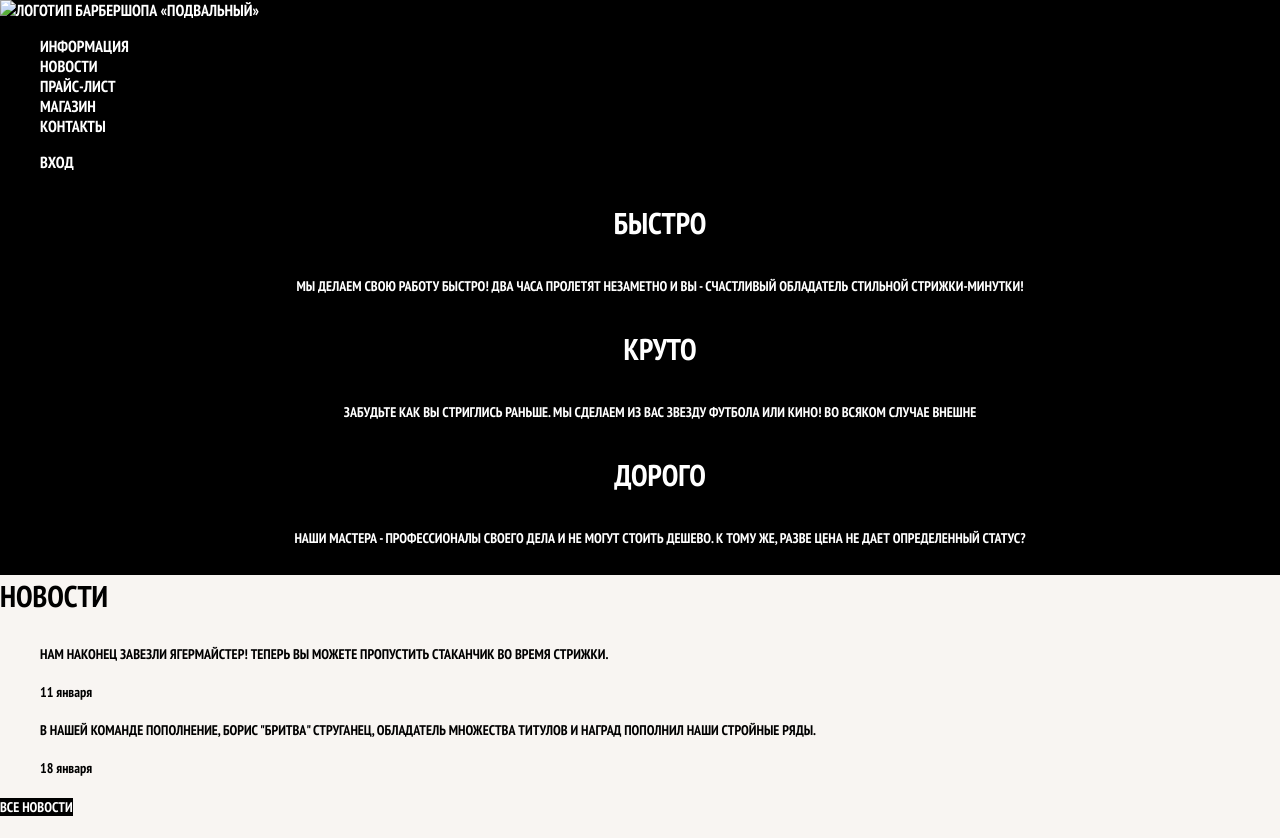
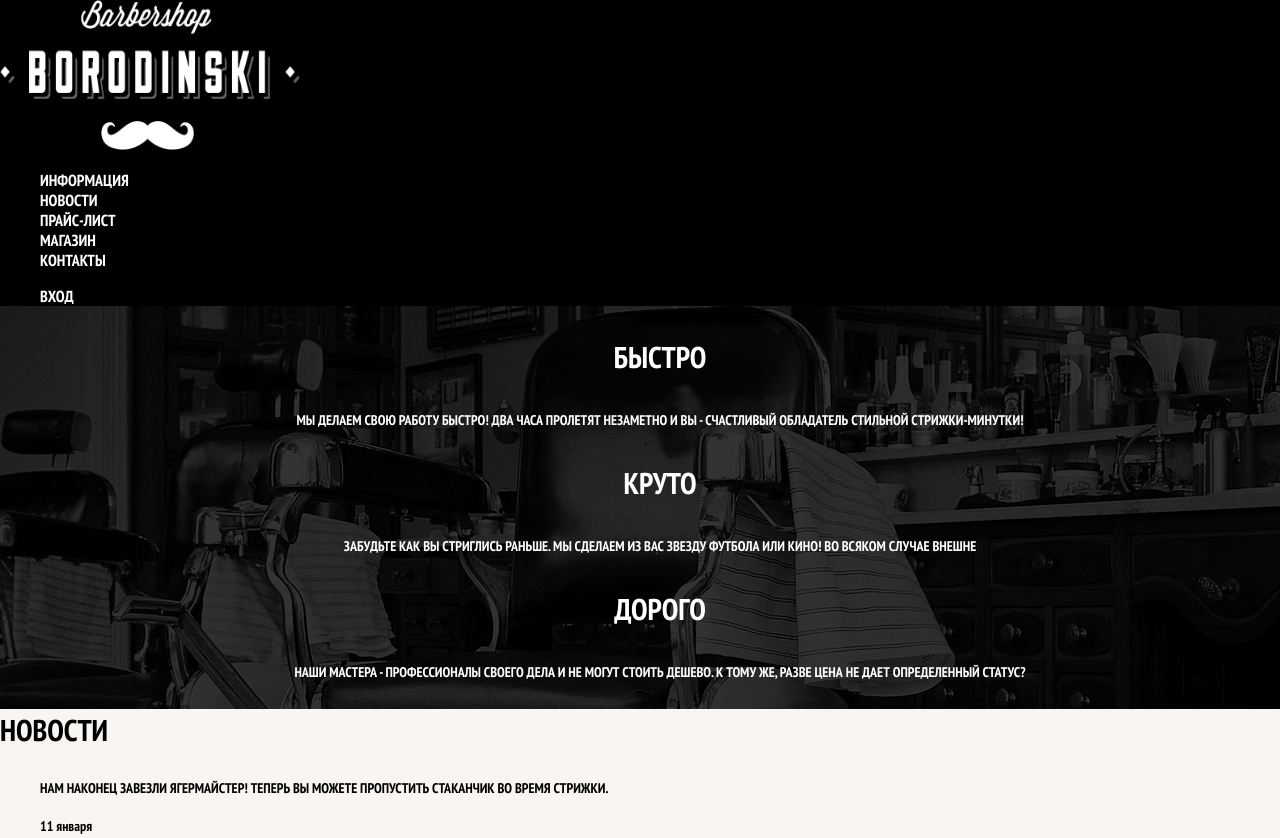
Before and after one commit to valador/barbershop, a plain HTML site: page index.html in a window 1280 px wide. Shown: the top 838 px of the page. Drawn offline with Linux system fonts and the light colour scheme; files whose address does not match are found by name.

Commit message:
Начал CSS

```diff
--- a/index.html
+++ b/index.html
@@ -11,7 +11,7 @@
     <header class="main-header">
       <nav class="main-navigation">
         <a class="main-navigation-logo">
-          <img src="img/main-logo.jpg" height="150" width="300" alt="Логотип Барбершопа «Подвальный»">
+          <img src="img/index-logo.png" height="150" width="300" alt="Логотип Барбершопа «Подвальный»">
         </a>
         <ul class="main-navigation-menu">
           <li><a href="#">ИНФОРМАЦИЯ</a></li>
```
Also changed, not shown: img/bg.jpg (added), img/index-logo.png (added).
